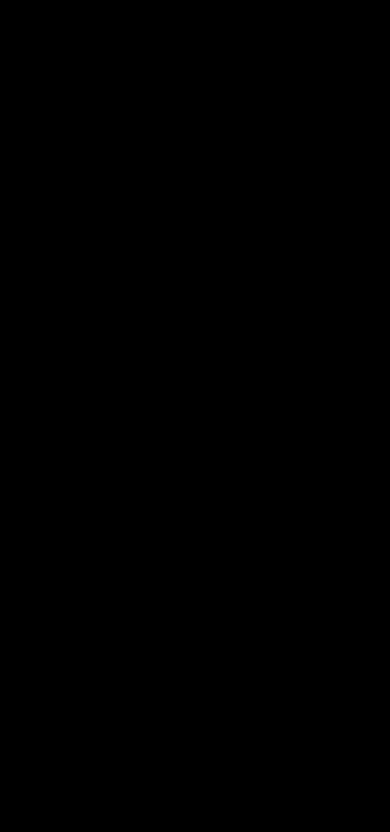
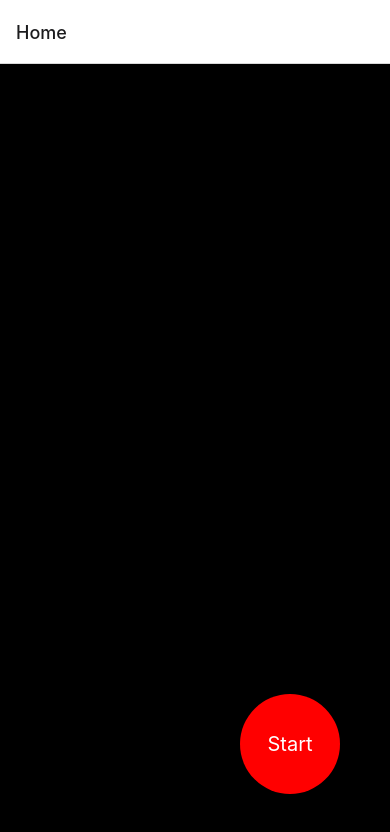
Before and after one commit to enzo-mourany/TabaTime, a React Native app: screen / in a window 390 px wide. Shown: the top 832 px of the page. Built offline with nearby package versions, Linux system fonts and the light colour scheme.

Commit message:
feat: add navigation props HomeScreen

```diff
--- a/App.tsx
+++ b/App.tsx
@@ -5,6 +5,7 @@ import {createStackNavigator} from '@react-navigation/stack';
 import {DurationProvider} from './src/states/DurationProvider';
 
 import HomeScreen from './src/screens/HomeScreen';
+import CountdownScreen from './src/screens/CountdownScreen';
 
 const Stack = createStackNavigator();
 
@@ -20,17 +21,8 @@ const App = () => {
             headerMode: 'float',
           }}
           animation="fade">
-          <Stack.Screen
-            name="HomeScreen"
-            component={HomeScreen}
-            options={{
-              title: ' ',
-              headerShown: false,
-              headerStyle: {
-                backgroundColor: '#000000',
-              },
-            }}
-          />
+          <Stack.Screen name="Home" component={HomeScreen} />
+          <Stack.Screen name="Countdown" component={CountdownScreen} />
         </Stack.Navigator>
       </NavigationContainer>
     </DurationProvider>
--- a/src/screens/CountdownScreen.tsx
+++ b/src/screens/CountdownScreen.tsx
@@ -1,7 +1,7 @@
 import {View, Text} from 'react-native';
 import React from 'react';
 
-const CountdownScreen: React.FC = () => {
+const CountdownScreen: React.FC = ({navigation}) => {
   return (
     <View>
       <Text>CountdownScreen</Text>
--- a/src/screens/HomeScreen.tsx
+++ b/src/screens/HomeScreen.tsx
@@ -1,16 +1,37 @@
 import React from 'react';
-import {SafeAreaView, Dimensions, StyleSheet} from 'react-native';
+import {
+  SafeAreaView,
+  Dimensions,
+  StyleSheet,
+  TouchableOpacity,
+  Text,
+} from 'react-native';
 
 import ScrollExerciseDuration from '../components/ScrollExerciseDuration';
 import ScrollRestDuration from '../components/ScrollRestDuration';
+import {IStackNavigationProps} from '../lib/StackScreenProps';
 
 const {width} = Dimensions.get('window');
 
-const HomeScreen: React.FC = () => {
+const HomeScreen: React.FC<IStackNavigationProps> = ({navigation, route, nameProp}) => {
   return (
     <SafeAreaView style={styles.container}>
       <ScrollExerciseDuration />
       <ScrollRestDuration />
+      <TouchableOpacity
+        style={{
+          backgroundColor: 'red',
+          width: 100,
+          height: 100,
+          borderRadius: 50,
+          justifyContent: 'center',
+          alignItems: 'center',
+          position: 'absolute',
+          bottom: 50,
+          right: 50,
+        }}>
+        <Text style={{color: 'white', fontSize: 20}}>Start</Text>
+      </TouchableOpacity>
     </SafeAreaView>
   );
 };
```
